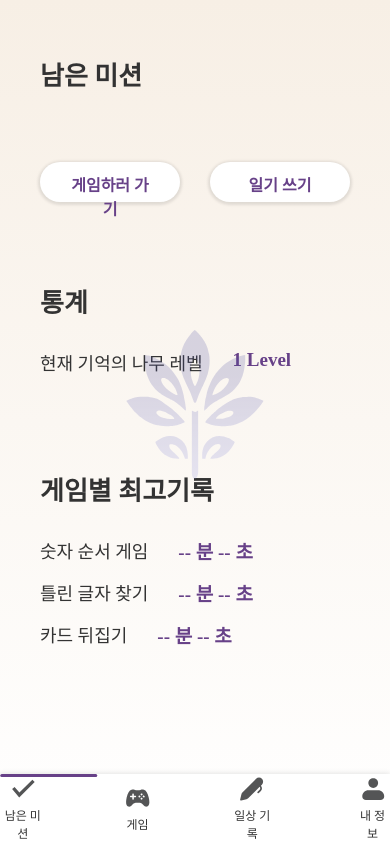
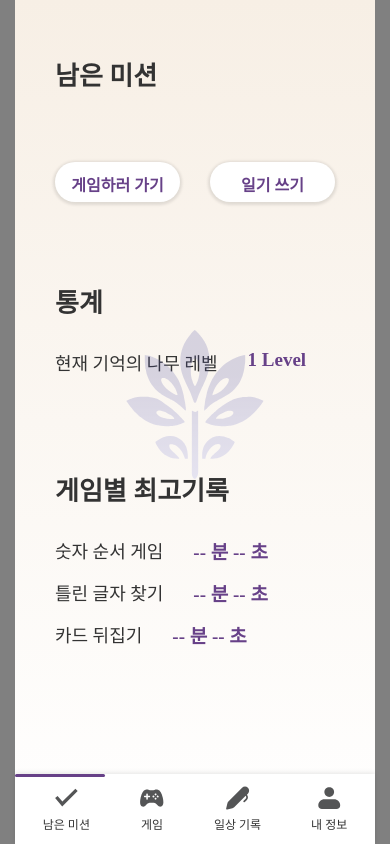
Before and after one commit to 9oormthon-univ/2024_DANPOONG_TEAM_18_FE, a React (Vite) app: page / in a window 390 px wide. Built offline with nearby package versions, Linux system fonts and the light colour scheme; no server answers; a web font is replaced by a local one.

Commit message:
fix: mobile width, height modify

```diff
--- a/package.json
+++ b/package.json
@@ -16,7 +16,8 @@
     "react": "^18.3.1",
     "react-dom": "^18.3.1",
     "react-router-dom": "^6.28.0",
-    "styled-components": "^6.1.13"
+    "styled-components": "^6.1.13",
+    "vercel": "^39.1.1"
   },
   "devDependencies": {
     "@eslint/js": "^9.13.0",
--- a/src/components/Button.jsx
+++ b/src/components/Button.jsx
@@ -14,7 +14,7 @@ const ButtonStyle = styled.button`
     font-size: 16px;
     font-weight: bold;
     font-family: 'Gyeonggi_Batang_Bold';
-    padding: 10px 25px;
+    padding: 10px 5px;
     box-shadow: 0px 1px 3px 2px rgba(0,0,0,0.1);
     cursor: pointer;
 
--- a/src/components/NavigationBar.jsx
+++ b/src/components/NavigationBar.jsx
@@ -43,9 +43,9 @@ const Wrapper = styled.div`
   display: flex;
   align-items: center;
   justify-content: center;
-  gap: 80px;
+  gap: 50px;
   width: 100%;
-  max-width: 480px;
+  width: 360px;
   height: 70px;
   background-color: #fff;
   box-shadow: 0 -1px 5px rgba(0, 0, 0, 0.1);
--- a/src/pages/NumberGame.jsx
+++ b/src/pages/NumberGame.jsx
@@ -125,8 +125,7 @@ const NumberItem = styled.div`
   background-color: ${({isClicked, theme}) => (isClicked ? theme.colors.main : "#FFFFFF")};
   color: ${({isClicked}) => (isClicked ? "#FFFFFF" : "black")};
   border: 1px solid gray;
-  font-size: 2rem;
-  font-weight: bold;
+  font-size: 2.2rem;
 `
 
 export default NumberGame;
--- a/src/styles/GlobalStyles.js
+++ b/src/styles/GlobalStyles.js
@@ -23,7 +23,8 @@ const GlobalStyles = createGlobalStyle`
   }
 
   body {
-    max-width: 480px;
+    width: 360px;
+    height: 740px;
     margin: auto;
     background: linear-gradient(${(props) => props.theme.colors.background}, #FFFFFF);
     height: 100vh;
```
Also changed, not shown: 2 other files (tests, documents, lock files or other folders).
